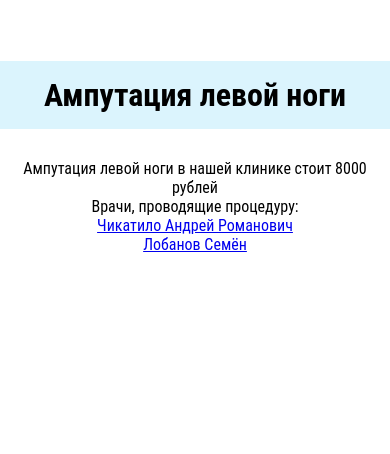
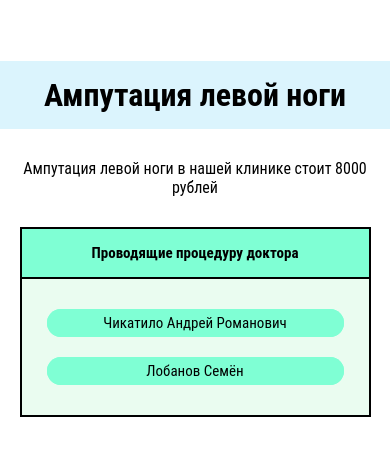
Before and after one commit to adaravaks/EMS-website, a Django app: a page that uses main/templates/main/base.html in a window 390 px wide. Shown: the part 745-1199 px from the top of the page. Run offline with Django 4.2, Linux system fonts and the light colour scheme; data comes from the database, SQL or seed files in the repository; both versions use the stored data as it was after the commit; some libraries are stand-ins or nearby versions.

Commit message:
minor css improvements all over the site

```diff
--- a/main/static/main/css/doctors-desktop.css
+++ b/main/static/main/css/doctors-desktop.css
@@ -25,6 +25,7 @@
     padding: 10px;
     border-radius: 15px;
     transition: all 0.7s linear;
+    margin-bottom: 20px;
 }
 
 .doctor-link {
--- a/main/static/main/css/other.css
+++ b/main/static/main/css/other.css
@@ -67,55 +67,3 @@ body, html {
 .text-align-right {
     text-align: right;
 }
-
-.services-table {
-    background-color: black;
-    width: 80%;
-    position: relative;
-    left: 10%;
-    font-size: 18px;
-}
-
-.services-table-one-doctor {
-    background-color: black;
-    width: 50%;
-    position: relative;
-    left: 25%;
-    font-size: 18px;
-}
-
-.services-table-link {
-    text-decoration: none;
-    color: black;
-    background-color: aquamarine;
-    padding: 5px;
-    border-radius: 10px;
-    transition: all 0.3s linear;
-}
-
-.services-table-link:hover {
-    background-color: #7fbbf5;
-    color: white;
-    transition: all 0.3s linear;
-}
-
-.services-th {
-    background-color: aquamarine;
-    padding: 15px;
-    transition: all 0.3s linear;
-    border-radius: 0 !important;
-}
-
-.services-td {
-    background-color: #eafcf0;
-    padding: 10px;
-}
-
-.services-td-one-doctor {
-    background-color: #eafcf0;
-    padding: 20px;
-}
-
-.services-td li {
-    margin: 15px;
-}
--- /dev/null
+++ b/main/static/main/css/tables-desktop.css
@@ -0,0 +1,52 @@
+.services-table {
+    background-color: black;
+    right: 10%;
+    width: 80%;
+    position: relative;
+    left: 10%;
+    font-size: 18px;
+}
+
+.services-table-one-doctor {
+    background-color: black;
+    width: 50%;
+    position: relative;
+    left: 25%;
+    font-size: 18px;
+}
+
+.services-table-link {
+    text-decoration: none;
+    color: black;
+    background-color: aquamarine;
+    padding: 5px;
+    border-radius: 10px;
+    transition: all 0.3s linear;
+}
+
+.services-table-link:hover {
+    background-color: #7fbbf5;
+    color: white;
+    transition: all 0.3s linear;
+}
+
+.services-th {
+    background-color: aquamarine;
+    padding: 15px;
+    transition: all 0.3s linear;
+    border-radius: 0 !important;
+}
+
+.services-td {
+    background-color: #eafcf0;
+    padding: 10px;
+}
+
+.services-td-one-doctor {
+    background-color: #eafcf0;
+    padding: 20px;
+}
+
+.services-td li {
+    margin: 15px;
+}
--- /dev/null
+++ b/main/static/main/css/tables-mobile.css
@@ -0,0 +1,52 @@
+@media screen and (max-width: 765px) {
+    .services-table {
+        width: 90%;
+        left: 5%;
+        right: auto;
+        font-size: 15px;
+    }
+
+    .services-table-one-doctor {
+        width: 90%;
+        left: 5%;
+        right: auto;
+        font-size: 15px;
+    }
+
+    .services-table-link {
+        background-color: rgba(0, 0, 0, 0);
+        margin-top: 10px;
+    }
+
+    .services-table-link:hover {
+        background-color: rgba(0, 0, 0, 0);
+        color: white;
+        transition: all 0.3s linear;
+    }
+
+    .table-button-mobile {
+        background-color: aquamarine;
+        border-radius: 15px;
+        padding: 5px;
+    }
+
+    .list-item-mobile {
+        background-color: aquamarine;
+        margin-top: 20px !important;
+        margin-bottom: 20px !important;
+        border-radius: 15px;
+    }
+
+    .table-button-mobile:hover {
+        background-color: #7fbbf5;
+        color: white;
+        text-decoration: white;
+        transition: all 0.3s linear;
+    }
+
+    .list-item-mobile:hover {
+        background-color: #7fbbf5;
+        color: white;
+        transition: all 0.3s linear;
+    }
+}
--- a/main/templates/main/base.html
+++ b/main/templates/main/base.html
@@ -41,6 +41,8 @@
     <link rel="stylesheet" href="{% static 'main/css/reviews-mobile.css' %}" type="text/css">
     <link rel="stylesheet" href="{% static 'main/css/doctors-desktop.css' %}" type="text/css">
     <link rel="stylesheet" href="{% static 'main/css/doctors-mobile.css' %}" type="text/css">
+    <link rel="stylesheet" href="{% static 'main/css/tables-desktop.css' %}" type="text/css">
+    <link rel="stylesheet" href="{% static 'main/css/tables-mobile.css' %}" type="text/css">
     <link rel="stylesheet" href="{% static 'main/css/other.css' %}" type="text/css">
     <script src="https://kit.fontawesome.com/488146a138.js" crossorigin="anonymous"></script>
     <script src="https://api-maps.yandex.ru/2.1/?lang=ru_RU&amp;apikey={% block yandex-map-apikey %}{% endblock %}" type="text/javascript"></script>
--- a/main/templates/main/doctor.html
+++ b/main/templates/main/doctor.html
@@ -22,7 +22,7 @@
         </tr>
             {% for service in services %}
                 <tr>
-                <td class="services-td-one-doctor"><p><a class="services-table-link" href="{{ service.get_absolute_url }}">{{ service.name }}</a></p></td>
+                <td class="services-td"><div class="table-button-mobile"><p><a class="services-table-link" href="{{ service.get_absolute_url }}">{{ service.name }}</a></p></div></td>
                 <td class="services-td-one-doctor"><p>{{ service.price }}</p></td></tr>
             {% endfor %}
         </table>
--- a/main/templates/main/service.html
+++ b/main/templates/main/service.html
@@ -8,15 +8,19 @@
 
 {% block content %}
     <h1 class="main-header">{{ service.name }}</h1>
-    <p>{{ service.name }} в нашей клинике стоит {{ service.price }} рублей</p>
-    <p>Врачи, проводящие процедуру:</p>
+    <p style="margin-bottom: 30px; margin-top: 30px;">{{ service.name }} в нашей клинике стоит {{ service.price }} рублей</p>
     <ul>
         {% if service.doctor_set %}
+            <table class="services-table">
+        <tr>
+            <th class="services-th"><a class="services-table-link" href="{% url 'doctors' %}">Проводящие процедуру доктора</a></th>
+        </tr>
+            <tr>
+            <td class="services-td"><ul style="list-style: none">
             {% for doctor in service.doctor_set.all %}
-                <li>
-                    <p><a href="{{ doctor.get_absolute_url }}">{{ doctor.name }}</a></p>
-                </li>
-            {% endfor %}
+                <li class="list-item-mobile"><div class="table-button-mobile"><p><a class="services-table-link" href="{{ doctor.get_absolute_url }}">{{ doctor.name }}</a></p></div></li>
+            {% endfor %}</ul></td></tr>
+        </table>
         {% else %}
             <li>
                 <p>Эту процедуру временно никто не проводит</p>
--- a/main/templates/main/services.html
+++ b/main/templates/main/services.html
@@ -17,11 +17,11 @@
         </tr>
             {% for service in services %}
                 <tr>
-                <td class="services-td"><p><a class="services-table-link" href="{{ service.get_absolute_url }}">{{ service.name }}</a></p></td>
+                <td class="services-td"><div class="table-button-mobile"><p><a class="services-table-link" href="{{ service.get_absolute_url }}">{{ service.name }}</a></p></div></td>
                 <td class="services-td"><p>{{ service.price }}</p></td>
                 <td class="services-td"><ul style="list-style: none">
                 {% for doctor in service.doctor_set.all %}
-                    <li><p><a class="services-table-link" href="{{ doctor.get_absolute_url }}">{{ doctor.name }}</a></p></li>
+                    <li class="list-item-mobile"><div class="table-button-mobile"><p><a class="services-table-link" href="{{ doctor.get_absolute_url }}">{{ doctor.name }}</a></p></div></li>
                 {% endfor %}</ul></td></tr>
             {% endfor %}
         </table>
```
Also changed, not shown: db.sqlite3, main/media/doctors_pictures/2023/03/15/в_кота_летит_ракета_мем_360p.gif (added), main/media/doctors_pictures/2023/03/16/1125827_600.jpg (added), main/media/doctors_pictures/2023/03/16/charpics-r.jpg (added), main/media/doctors_pictures/2023/03/16/post-3481-1518594060.jpg (added).
